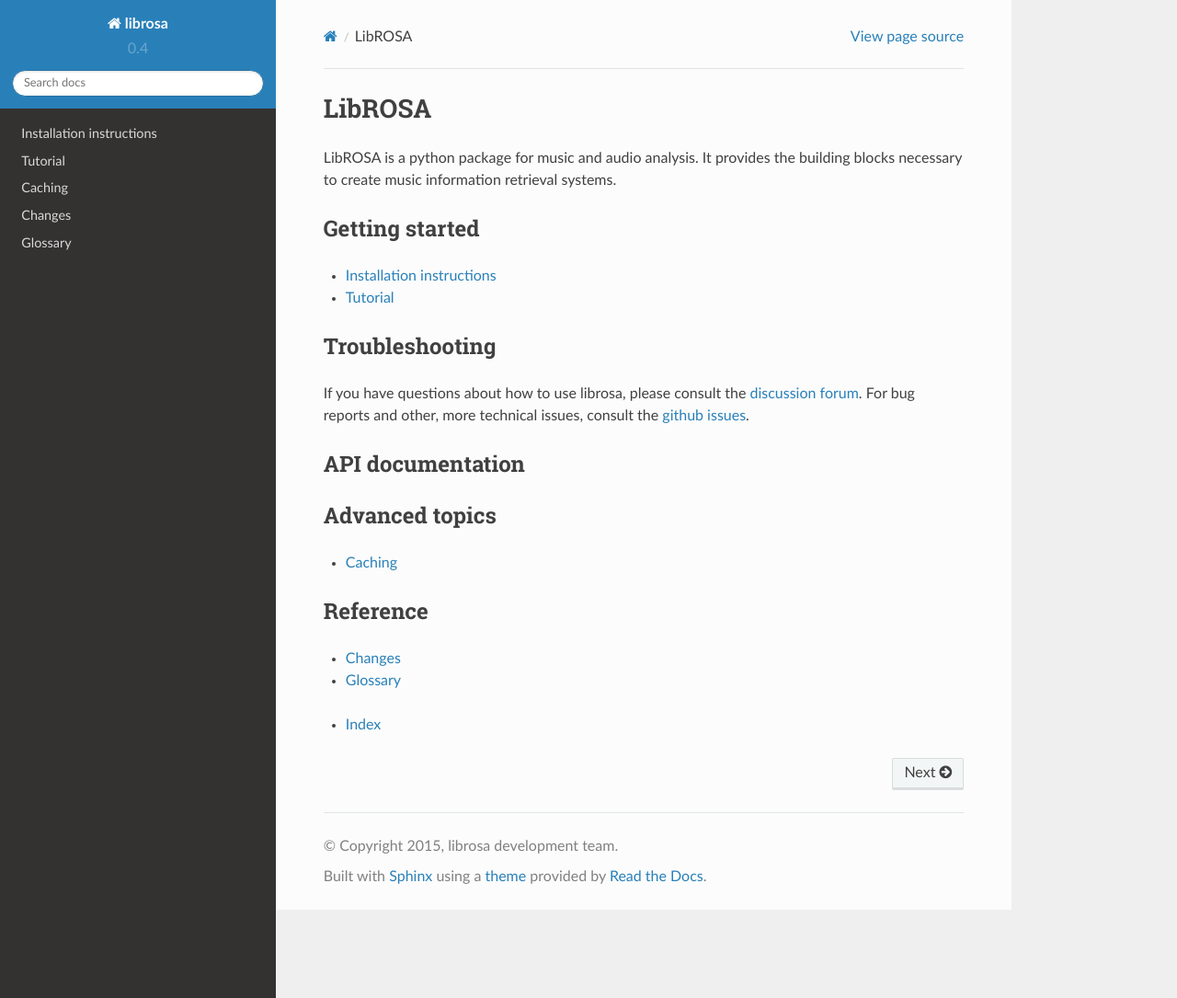
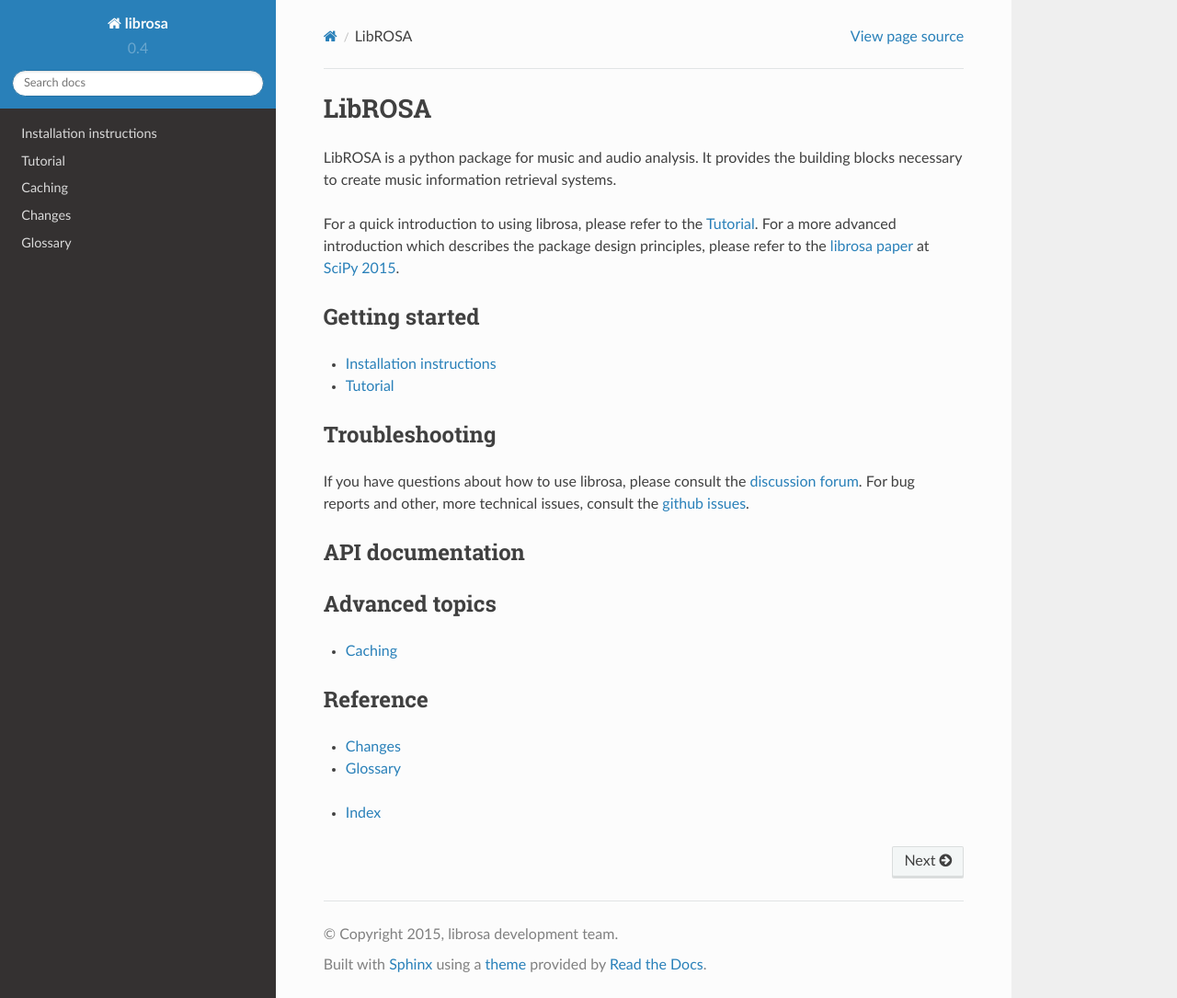
Before and after one commit to librosa/librosa, a Sphinx documentation site: the page built from docs/index.rst, in a window 1280 px wide and 1085 px high. Shown: the whole window at 92% size. Built offline with Sphinx 7.4.7 and the Read the Docs theme 2.0.0, drawn with Linux system fonts in a browser that asks for light colours.

Commit message:
updated docs to point at the scipy paper. #259

```diff
--- a/docs/index.rst
+++ b/docs/index.rst
@@ -2,6 +2,11 @@
 =======
 LibROSA is a python package for music and audio analysis.  It provides the building
 blocks necessary to create music information retrieval systems.
+
+For a quick introduction to using librosa, please refer to the :doc:`tutorial`.
+For a more advanced introduction which describes the package design principles, please refer to the
+`librosa paper <http://conference.scipy.org/proceedings/scipy2015/pdfs/brian_mcfee.pdf>`_ at
+`SciPy 2015 <http://scipy2015.scipy.org>`_.
 
 Getting started
 ---------------
```
